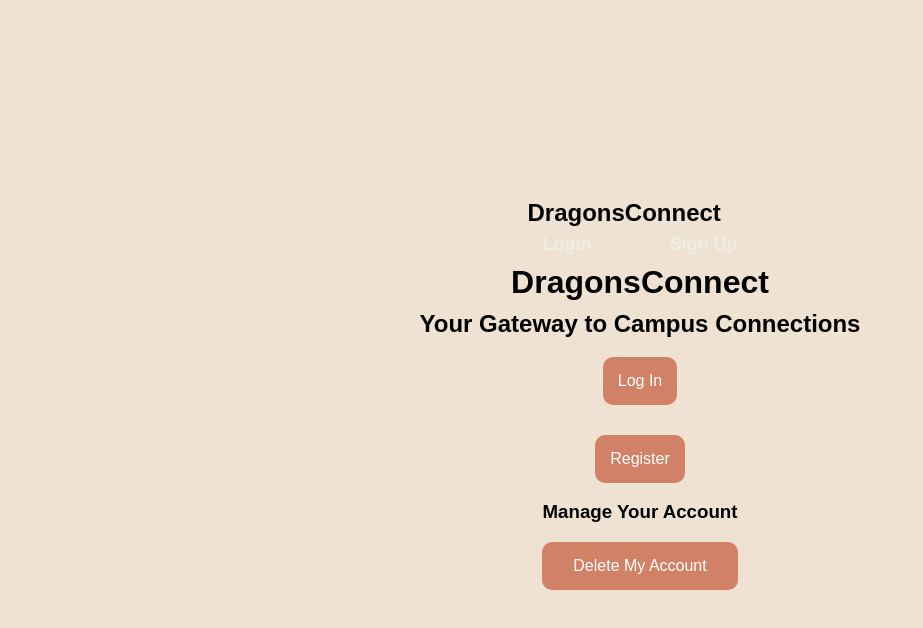
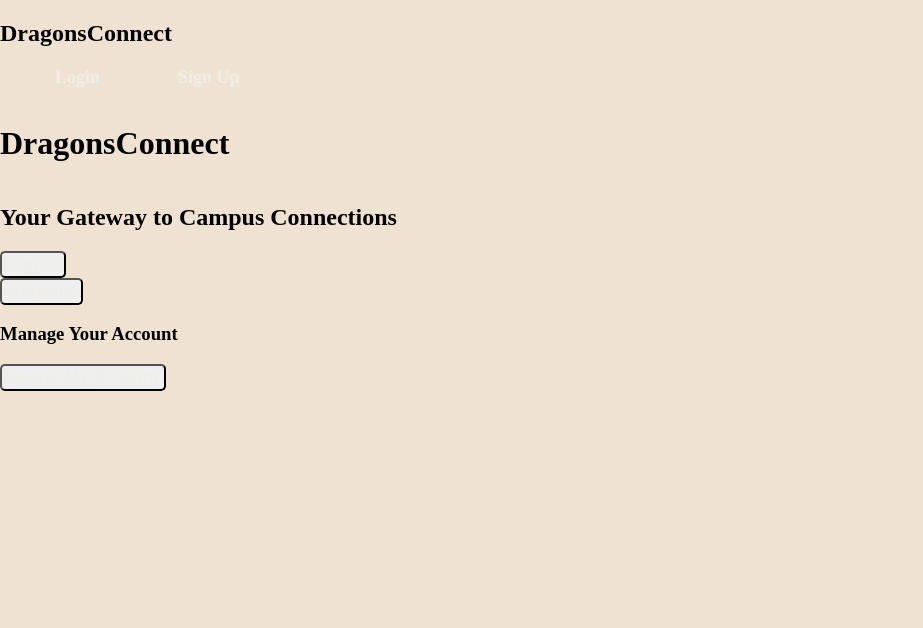
Before and after one commit to mabdulrehman08/dragonsconnect, a plain HTML site: page index.html in a window 1280 px wide. Shown: the whole page, without its empty margins (0-923 px from the left). Drawn offline with Linux system fonts and the light colour scheme.

Commit message:
Update file styles.css

```diff
--- a/styles.css
+++ b/styles.css
@@ -1,3 +1,4 @@
+@import url("https://fonts.googleapis.com/css?family=Open+Sans:400,600,300" rel="stylesheet" type="text/css")
 * {
 	margin: 0;
 	padding: 0;
@@ -6,23 +7,15 @@
 	font-optical-sizing: auto;
 }
 
-.main {
-    background-color: #efeee5;
-    border-radius: 15px;
-    box-shadow: 0 0 20px rgba(0, 0, 0, 0.2);
-    padding: 10px 20px;
-    transition: transform 0.2s;
-    width: 500px;
-    text-align: center;
-}
+
 
 body {
+	width: 100%;
+	height: 100vh;
 	display: flex;
-    align-items: center;
-    justify-content: center;
-    font-family: sans-serif;
-    line-height: 1.5;
-    min-height: 100vh;
+    background-repeat: no-repeat;
+	background-position: center;
+	background-size: cover;
     background: #F0E2D2;
     flex-direction: column;
     margin: 0;
@@ -53,16 +46,16 @@ li a:hover{
 	background-color: var(--text-color--);
 }
 button {
-	padding: 15px;
-    border-radius: 10px;
-    margin-top: 15px;
-    margin-bottom: 15px;
-    border: none;
-    color: white;
+	border: 2px solid #d5e3e6
+	padding: 10px 15px;
+    border-radius: 5px;
+    color: #efeee5;
     cursor: pointer;
-    background-color: #D18266;
-    width: 100%;
-    font-size: 16px;
+	font-size: 18px;
+	font-weight: 600
+    background: transparent;
+    font-size: 18px;
+	transition: 0.6s;
 }
 button:hover{
 	background-color: #D18266;
@@ -99,3 +92,7 @@ button:hover{
     justify-content: center;
     align-items: center;
 }
+
+#explore{
+	margin-left: 20px;
+}
```
